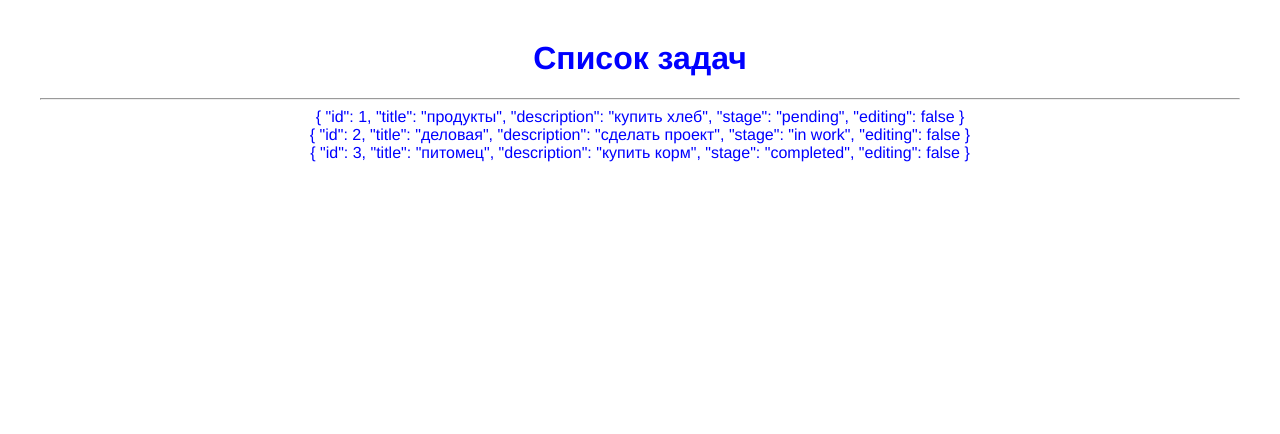
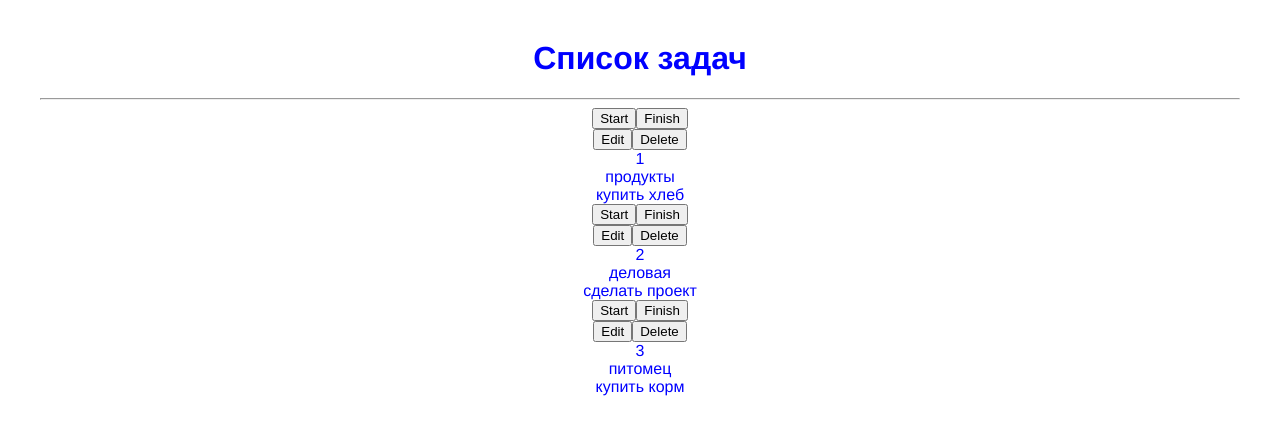
Before and after one commit to Ivan583/simple-list, a Vue app: page / in a window 1280 px wide. Shown: the top 434 px of the page. Built offline with nearby package versions, Linux system fonts and the light colour scheme.

Commit message:
Оформление элемента списка

```diff
--- a/src/components/TaskItem.vue
+++ b/src/components/TaskItem.vue
@@ -1,5 +1,29 @@
 <template>
-  <li>{{ elem }}</li>
+  <li>
+    <div class="button-left">
+      <button class="button start">Start</button>
+      <button class="button finish">Finish</button>
+    </div>
+
+    <div class="button-right">
+      <button class="button edit">Edit</button>
+      <button class="button delete">Delete</button>
+    </div>
+
+    <div class="row">
+      <div class="index">
+        <span>{{ elem.id }}</span>
+      </div>
+
+      <div class="title">
+        <span>{{ elem.title }}</span>
+      </div>
+
+      <div class="description">
+        <span>{{ elem.description }}</span>
+      </div>
+    </div>
+  </li>
 </template>
 
 <script>
```
